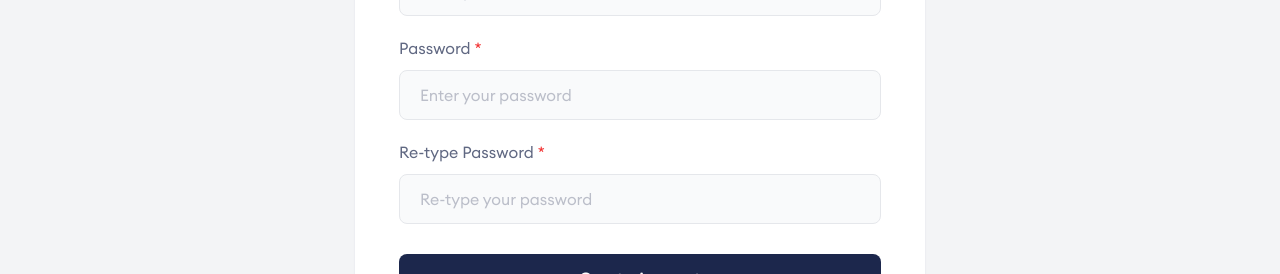
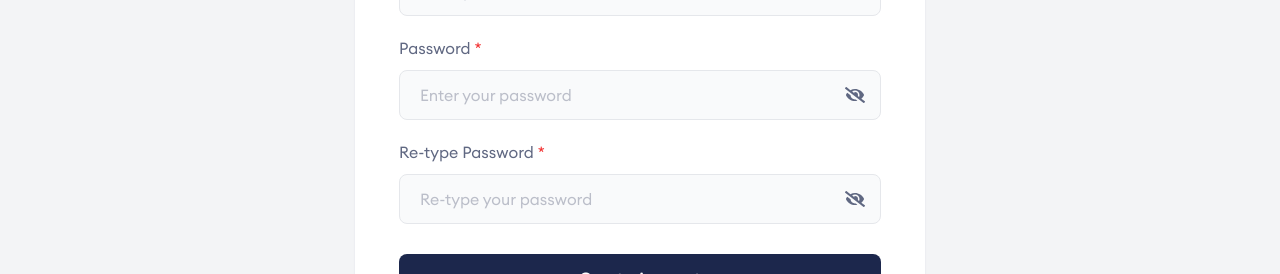
Before and after one commit to sayur-lokal/sayur-lokal, a Next.js app: page /signup/buyer in a window 1280 px wide. Shown: the part 674-948 px from the top of the page. Built offline with nearby package versions, Linux system fonts and the light colour scheme; no server answers.

Commit message:
feat: add hide password feature to password input field for all forms (signin and signup form)

```diff
--- a/src/components/Auth/Signin/index.tsx
+++ b/src/components/Auth/Signin/index.tsx
@@ -3,6 +3,7 @@
 import Link from "next/link";
 import React, { useState } from "react";
 import { useRouter } from "next/navigation";
+import { FaEye, FaEyeSlash } from 'react-icons/fa';
 
 const Signin = () => {
   const [formData, setFormData] = useState({
@@ -15,6 +16,7 @@ const Signin = () => {
   });
   const [isSubmitting, setIsSubmitting] = useState(false);
   const [submitError, setSubmitError] = useState("");
+  const [showPassword, setShowPassword] = useState(false);
   const router = useRouter();
 
   const validateEmail = (email: string) => {
@@ -33,6 +35,10 @@ const Signin = () => {
       ...errors,
       [name]: "",
     });
+  };
+
+  const togglePasswordVisibility = () => {
+    setShowPassword(!showPassword);
   };
 
   const validateForm = () => {
@@ -128,8 +134,9 @@ const Signin = () => {
                     Password
                   </label>
 
+                  <div className="relative">
                     <input
-                    type="password"
+                      type={showPassword ? "text" : "password"}
                       name="password"
                       id="password"
                       placeholder="Enter your password"
@@ -139,6 +146,14 @@ const Signin = () => {
                       value={formData.password}
                       onChange={handleChange}
                     />
+                    <button
+                      type="button"
+                      onClick={togglePasswordVisibility}
+                      className="absolute right-4 top-1/2 transform -translate-y-1/2 text-gray-500 hover:text-gray-700"
+                    >
+                      {showPassword ? <FaEye size={20} /> : <FaEyeSlash size={20} />}
+                    </button>
+                  </div>
                   {errors.password && <p className="text-red text-sm mt-1">{errors.password}</p>}
                 </div>
 
--- a/src/components/Auth/Signup/BuyerSignup/index.tsx
+++ b/src/components/Auth/Signup/BuyerSignup/index.tsx
@@ -3,6 +3,7 @@
 import Link from "next/link";
 import React, { useState } from "react";
 import { useRouter } from "next/navigation";
+import { FaEye, FaEyeSlash } from 'react-icons/fa';
 
 const BuyerSignup = () => {
   const [formData, setFormData] = useState({
@@ -21,6 +22,8 @@ const BuyerSignup = () => {
   });
   const [isSubmitting, setIsSubmitting] = useState(false);
   const [submitError, setSubmitError] = useState("");
+  const [showPassword, setShowPassword] = useState(false);
+  const [showConfirmPassword, setShowConfirmPassword] = useState(false);
   const router = useRouter();
 
   const validateEmail = (email: string) => {
@@ -40,6 +43,14 @@ const BuyerSignup = () => {
       ...errors,
       [name]: "",
     });
+  };
+
+  const togglePasswordVisibility = () => {
+    setShowPassword(!showPassword);
+  };
+
+  const toggleConfirmPasswordVisibility = () => {
+    setShowConfirmPassword(!showConfirmPassword);
   };
 
   const validateForm = () => {
@@ -205,17 +216,26 @@ const BuyerSignup = () => {
                     Password <span className="text-red">*</span>
                   </label>
 
+                  <div className="relative">
                     <input
-                    type="password"
+                      type={showPassword ? "text" : "password"}
                       name="password"
                       id="password"
                       placeholder="Enter your password"
-                    autoComplete="new-password"
+                      autoComplete="on"
                       className={`rounded-lg border ${errors.password ? "border-red" : "border-gray-3"} bg-gray-1 placeholder:text-dark-5 w-full py-3 px-5 outline-none duration-200 focus:border-transparent focus:shadow-input focus:ring-2 focus:ring-blue/20`}
                       required
                       value={formData.password}
                       onChange={handleChange}
                     />
+                    <button
+                      type="button"
+                      onClick={togglePasswordVisibility}
+                      className="absolute right-4 top-1/2 transform -translate-y-1/2 text-gray-500 hover:text-gray-700"
+                    >
+                      {showPassword ? <FaEye size={20} /> : <FaEyeSlash size={20} />}
+                    </button>
+                  </div>
                   {errors.password && <p className="text-red text-sm mt-1">{errors.password}</p>}
                 </div>
 
@@ -224,8 +244,9 @@ const BuyerSignup = () => {
                     Re-type Password <span className="text-red">*</span>
                   </label>
 
+                  <div className="relative">
                     <input
-                    type="password"
+                      type={showConfirmPassword ? "text" : "password"}
                       name="confirmPassword"
                       id="confirmPassword"
                       placeholder="Re-type your password"
@@ -235,6 +256,14 @@ const BuyerSignup = () => {
                       value={formData.confirmPassword}
                       onChange={handleChange}
                     />
+                    <button
+                      type="button"
+                      onClick={toggleConfirmPasswordVisibility}
+                      className="absolute right-4 top-1/2 transform -translate-y-1/2 text-gray-500 hover:text-gray-700"
+                    >
+                      {showConfirmPassword ? <FaEye size={20} /> : <FaEyeSlash size={20} />}
+                    </button>
+                  </div>
                   {errors.confirmPassword && <p className="text-red text-sm mt-1">{errors.confirmPassword}</p>}
                 </div>
 
--- a/src/components/Auth/Signup/SellerSignup/index.tsx
+++ b/src/components/Auth/Signup/SellerSignup/index.tsx
@@ -3,6 +3,7 @@
 import Link from 'next/link';
 import React, { useState } from 'react';
 import { useRouter } from 'next/navigation';
+import { FaEye, FaEyeSlash } from 'react-icons/fa';
 
 const SellerSignup = () => {
   const [formData, setFormData] = useState({
@@ -17,6 +18,8 @@ const SellerSignup = () => {
   });
   const [isSubmitting, setIsSubmitting] = useState(false);
   const [submitError, setSubmitError] = useState("");
+  const [showPassword, setShowPassword] = useState(false);
+  const [showConfirmPassword, setShowConfirmPassword] = useState(false);
   const router = useRouter();
 
   const validateEmail = (email: string) => {
@@ -133,8 +136,9 @@ const SellerSignup = () => {
                     Password <span className="text-red">*</span>
                   </label>
 
+                  <div className="relative">
                     <input
-                    type="password"
+                      type={showPassword ? "text" : "password"}
                       name="password"
                       id="password"
                       placeholder="Enter your password"
@@ -144,6 +148,14 @@ const SellerSignup = () => {
                       value={formData.password}
                       onChange={handleChange}
                     />
+                    <button
+                      type="button"
+                      onClick={() => setShowPassword(!showPassword)}
+                      className="absolute right-4 top-1/2 -translate-y-1/2"
+                    >
+                      {showPassword ? <FaEye className="text-gray-500" /> : <FaEyeSlash className="text-gray-500" />}
+                    </button>
+                  </div>
                   {errors.password && <p className="text-red text-sm mt-1">{errors.password}</p>}
                 </div>
 
@@ -152,8 +164,9 @@ const SellerSignup = () => {
                     Re-type Password <span className="text-red">*</span>
                   </label>
 
+                  <div className="relative">
                     <input
-                    type="password"
+                      type={showConfirmPassword ? "text" : "password"}
                       name="confirmPassword"
                       id="confirmPassword"
                       placeholder="Re-type your password"
@@ -163,6 +176,14 @@ const SellerSignup = () => {
                       value={formData.confirmPassword}
                       onChange={handleChange}
                     />
+                    <button
+                      type="button"
+                      onClick={() => setShowConfirmPassword(!showConfirmPassword)}
+                      className="absolute right-4 top-1/2 -translate-y-1/2"
+                    >
+                      {showConfirmPassword ? <FaEye className="text-gray-500" /> : <FaEyeSlash className="text-gray-500" />}
+                    </button>
+                  </div>
                   {errors.confirmPassword && <p className="text-red text-sm mt-1">{errors.confirmPassword}</p>}
                 </div>
 
```
Lines whose indentation alone changed are shown as unchanged.
